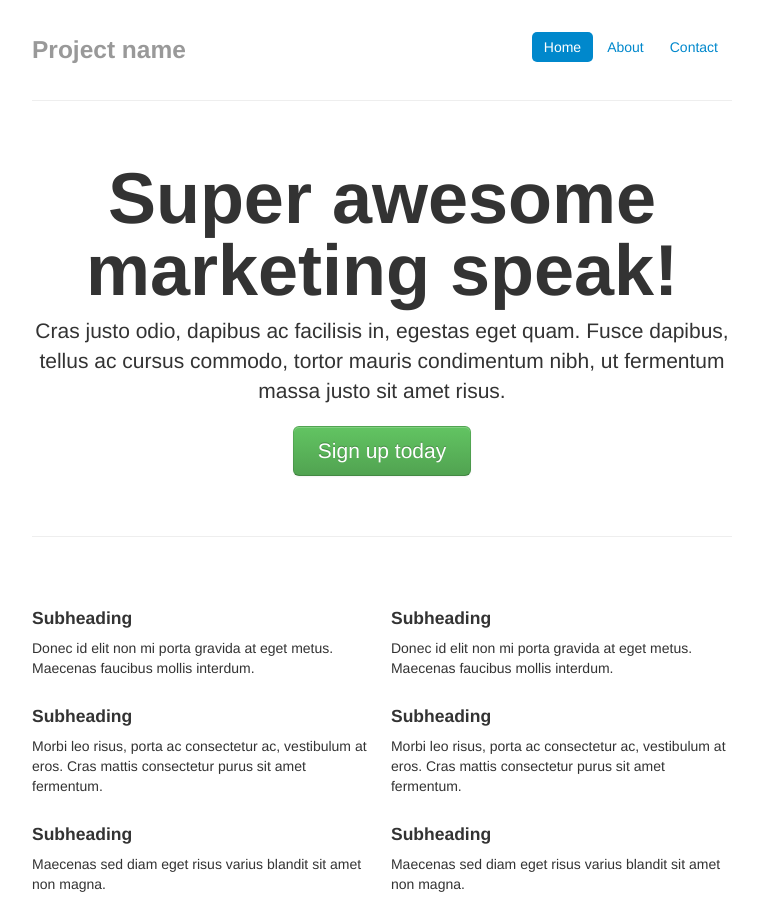
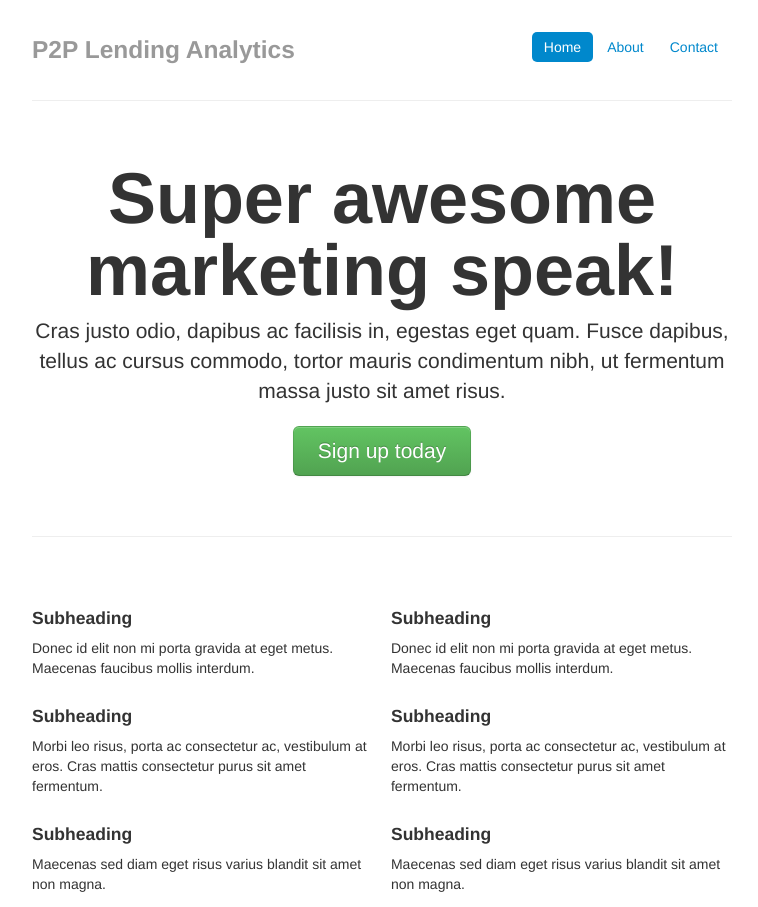
Before and after one commit to hookipatm/p2p-lending, a plain HTML site: page pages/index.html in a window 1280 px wide. Shown: the top 907 px of the page, without its empty margins (258-1016 px from the left). Drawn offline with nearby package versions, Linux system fonts and the light colour scheme.

Commit message:
changed project name

```diff
--- a/pages/index.html
+++ b/pages/index.html
@@ -72,7 +72,7 @@
           <li><a href="#">About</a></li>
           <li><a href="#">Contact</a></li>
         </ul>
-        <h3 class="muted">Project name</h3>
+        <h3 class="muted">P2P Lending Analytics</h3>
       </div>
 
       <hr>
```
Also changed, not shown: 2 other files.
